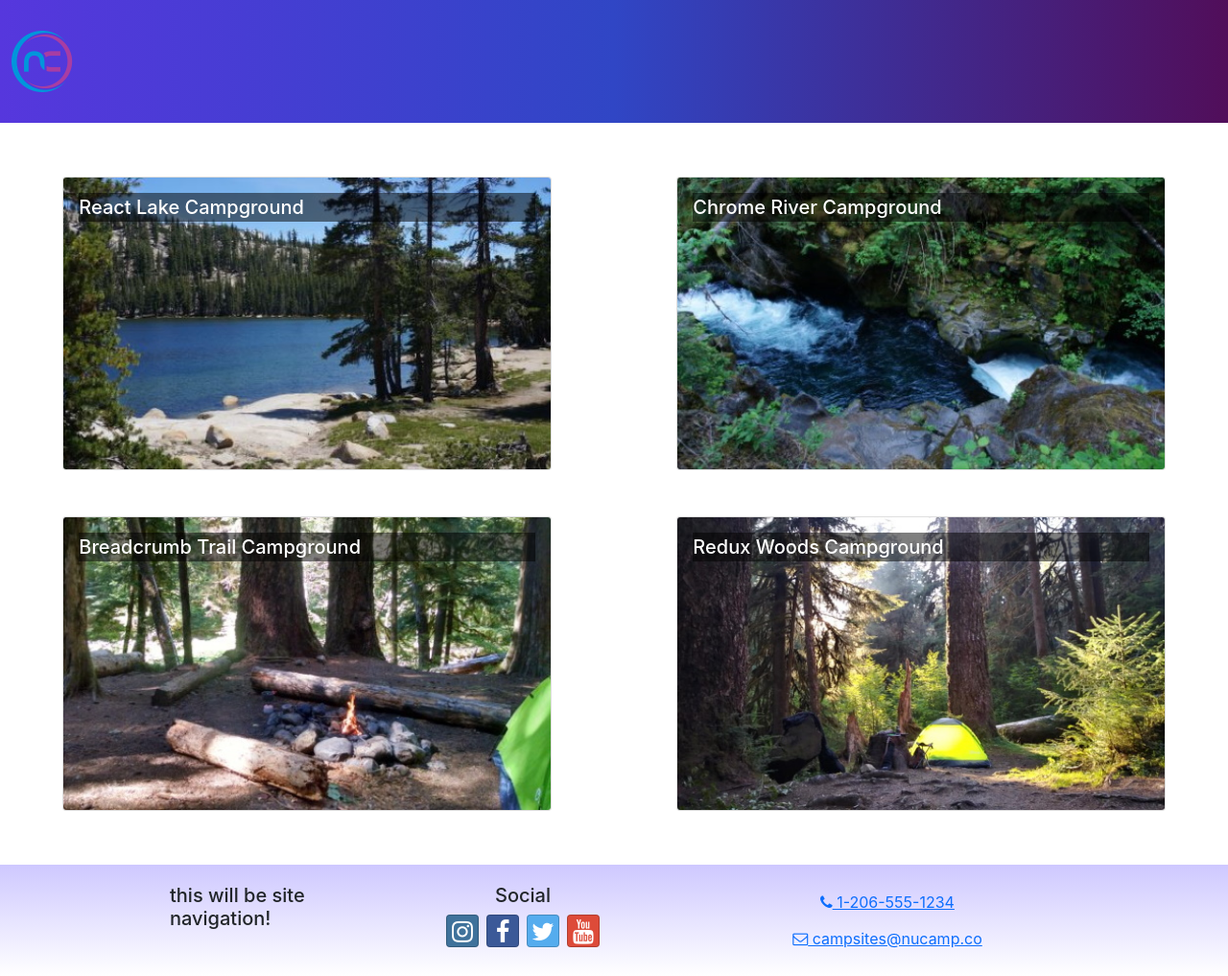
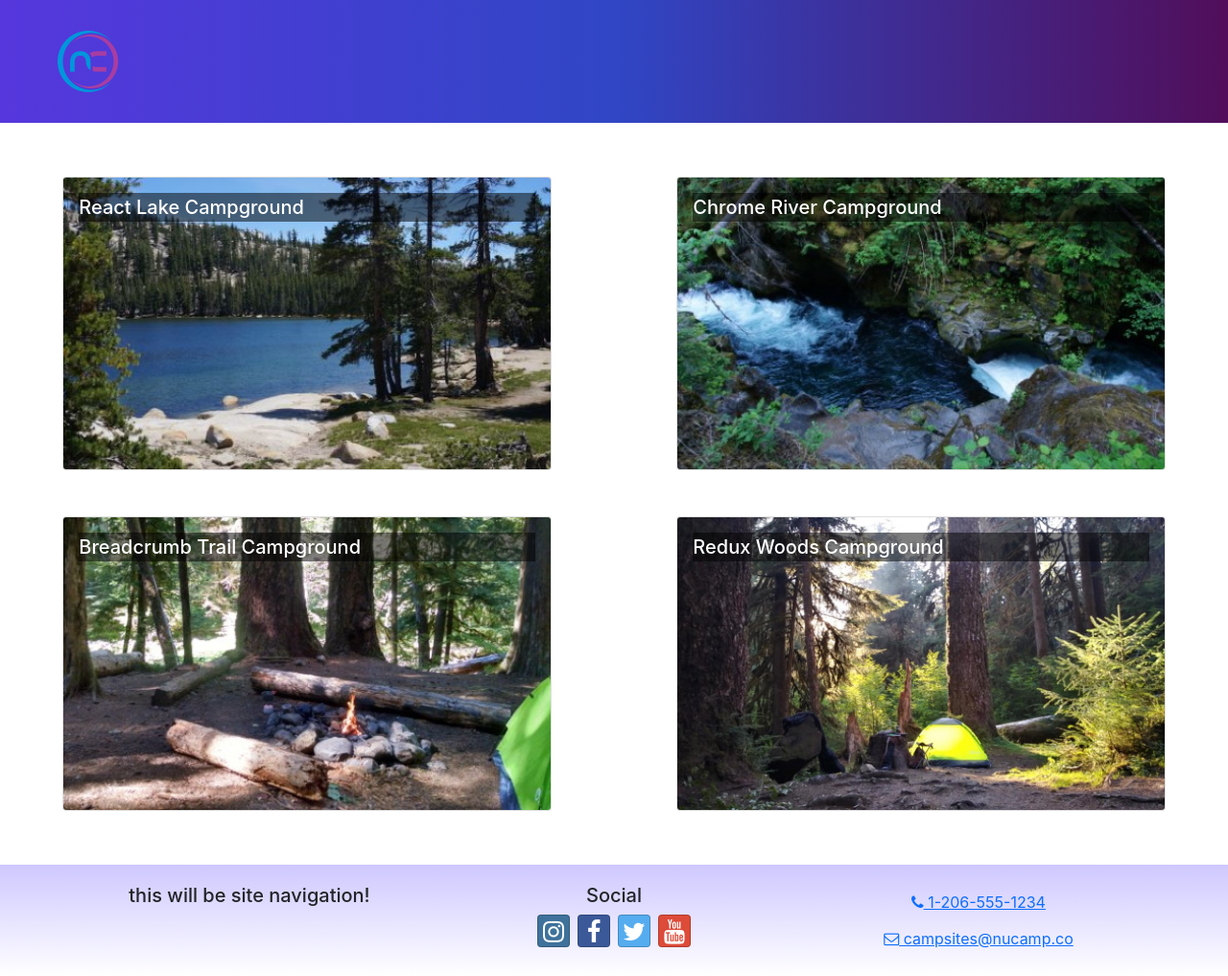
Before and after one commit to pramirez2328/react-project, a React (Create React App) app: page / in a window 1280 px wide. Shown: the whole page at 96% size. Built offline with nearby package versions, Linux system fonts and the light colour scheme.

Commit message:
fix bug on header

```diff
--- a/src/components/Footer.jsx
+++ b/src/components/Footer.jsx
@@ -5,10 +5,10 @@ const Footer = () => {
     <footer className='site-footer'>
       <Container>
         <Row>
-          <Col xs={{ size: 4, offset: 1 }} sm='2'>
-            <h5>this will be site navigation!</h5>
+          <Col md='4'>
+            <h5 className='text-center'>this will be site navigation!</h5>
           </Col>
-          <Col xs='6' sm='4' className='text-center'>
+          <Col md='4' className='text-center'>
             <h5>Social</h5>
             <a className='btn btn-social-icon btn-instagram mx-1' href='http://instagram.com/'>
               <i className='fa fa-instagram' />
@@ -23,7 +23,7 @@ const Footer = () => {
               <i className='fa fa-youtube' />
             </a>
           </Col>
-          <Col sm='4' className='text-center'>
+          <Col md='4' className='text-center'>
             <a role='button' className='btn btn-link' href='tel:+12065551234'>
               <i className='fa fa-phone' /> 1-206-555-1234
             </a>
--- a/src/components/Header.jsx
+++ b/src/components/Header.jsx
@@ -3,10 +3,10 @@ import NucampLogo from '../app/assets/img/logo.png';
 
 const Header = () => {
   return (
-    <header >
+    <header>
       <Navbar className='navbar-dark'>
         <NavbarBrand className='navbar-brand'>
-          <img src={NucampLogo} className='App-logo' alt='logo' />
+          <img src={NucampLogo} className='App-logo ms-5' alt='logo' />
         </NavbarBrand>
       </Navbar>
     </header>
```
Also changed, not shown: src/features/campsites/ CampsitesList.jsx (line endings or trailing spaces).
